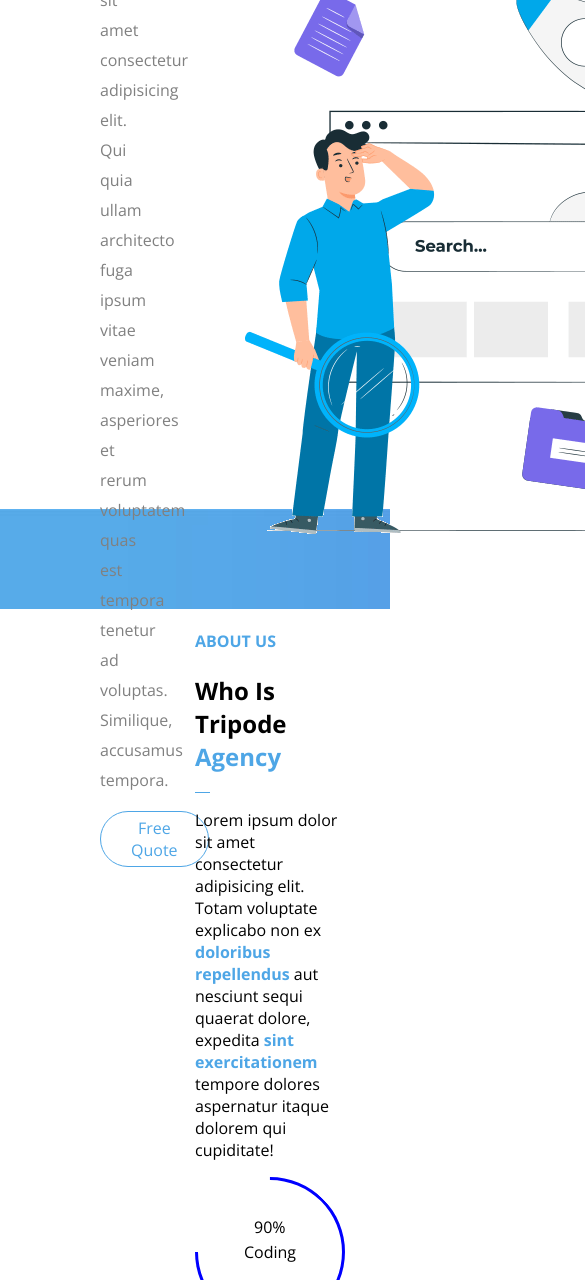
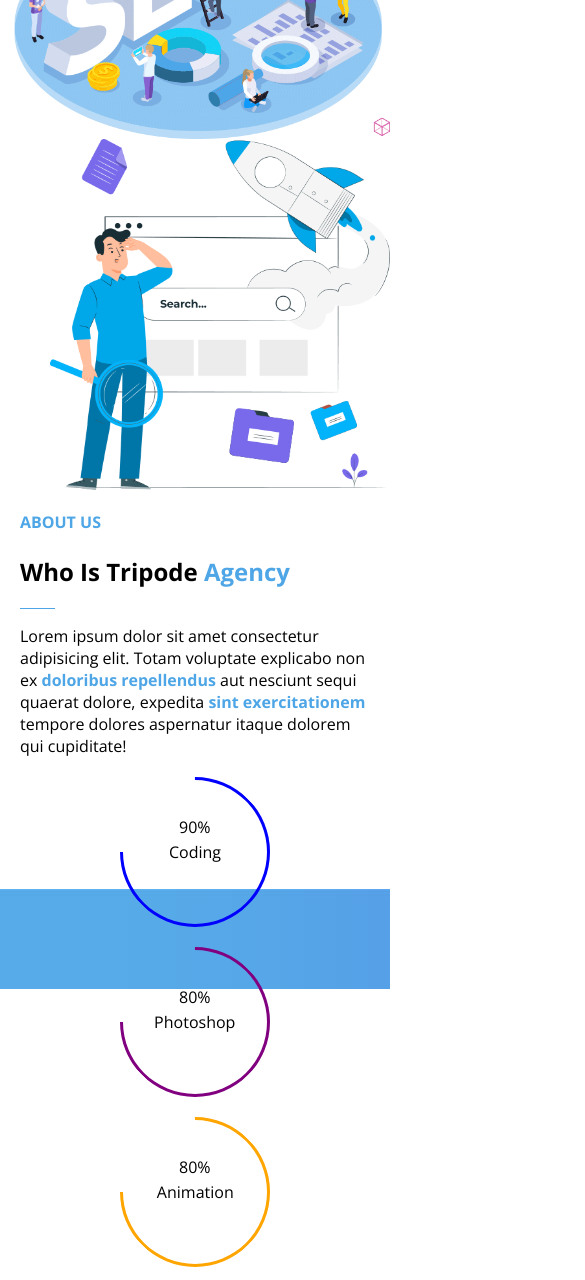
Before and after one commit to Juanesdn/parcial1-frontend-g2, a plain HTML site: page index.html in a window 390 px wide. Shown: the part 720-2000 px from the top of the page, 585 px wide, since content can reach past the window. Drawn offline with nearby package versions, Linux system fonts and the light colour scheme.

Commit message:
responsive

```diff
--- a/assets/css/styles.css
+++ b/assets/css/styles.css
@@ -173,3 +173,68 @@ footer {
   padding-top: 20px;
   color: white;
 }
+
+@media screen and (max-width: 992px) {
+  .column {
+    width: 100%;
+  }
+
+  .quote-btn {
+    display: none;
+  }
+
+  .text-container {
+    text-align: center;
+  }
+
+  .image-container img {
+    display: block;
+    margin: 20px auto;
+    width: 100%;
+    height: auto;
+  }
+
+  section .text-container-about {
+    padding: 0px 20px 0px 20px;
+  }
+
+  .circles {
+    text-align: center;
+  }
+
+  section {
+    height: 80vh;
+  }
+}
+
+@media screen and (max-width: 425px) {
+  .nav-link {
+    display: none;
+  }
+
+  .circle {
+    display: block;
+    margin: 20px auto;
+  }
+
+  section .text-container {
+    padding-left: 10px;
+    padding-right: 10px;
+    padding-top: 30px;
+  }
+
+  .image-container img {
+    display: block;
+    margin: 0px auto;
+    width: 100%;
+    height: auto;
+  }
+
+  section {
+    height: 65vh;
+  }
+
+  .about-section {
+    height: 100vh;
+  }
+}
--- a/index.html
+++ b/index.html
@@ -25,7 +25,7 @@
         <a href="#" class="nav-link">Projects</a>
         <a href="#" class="nav-link">Blog</a>
         <a href="#" class="nav-link">Contact</a>
-        <div href="#" class="btn"><a href="#">Free Quote</a></div>
+        <div href="#" class="btn quote-btn"><a href="#">Free Quote</a></div>
       </div>
     </nav>
     <section class="main-section">
@@ -60,12 +60,14 @@
           <span class="active">sint exercitationem</span> tempore dolores
           aspernatur itaque dolorem qui cupiditate!
         </p>
+        <div class="circles">
           <div class="circle coding"><span>90%</span><span>Coding</span></div>
           <div class="circle photoshop">
             <span>80%</span><span>Photoshop</span>
           </div>
           <div class="circle animation">
             <span>80%</span><span>Animation</span>
+          </div>
         </div>
       </div>
     </section>
```
Lines whose indentation alone changed are shown as unchanged.
